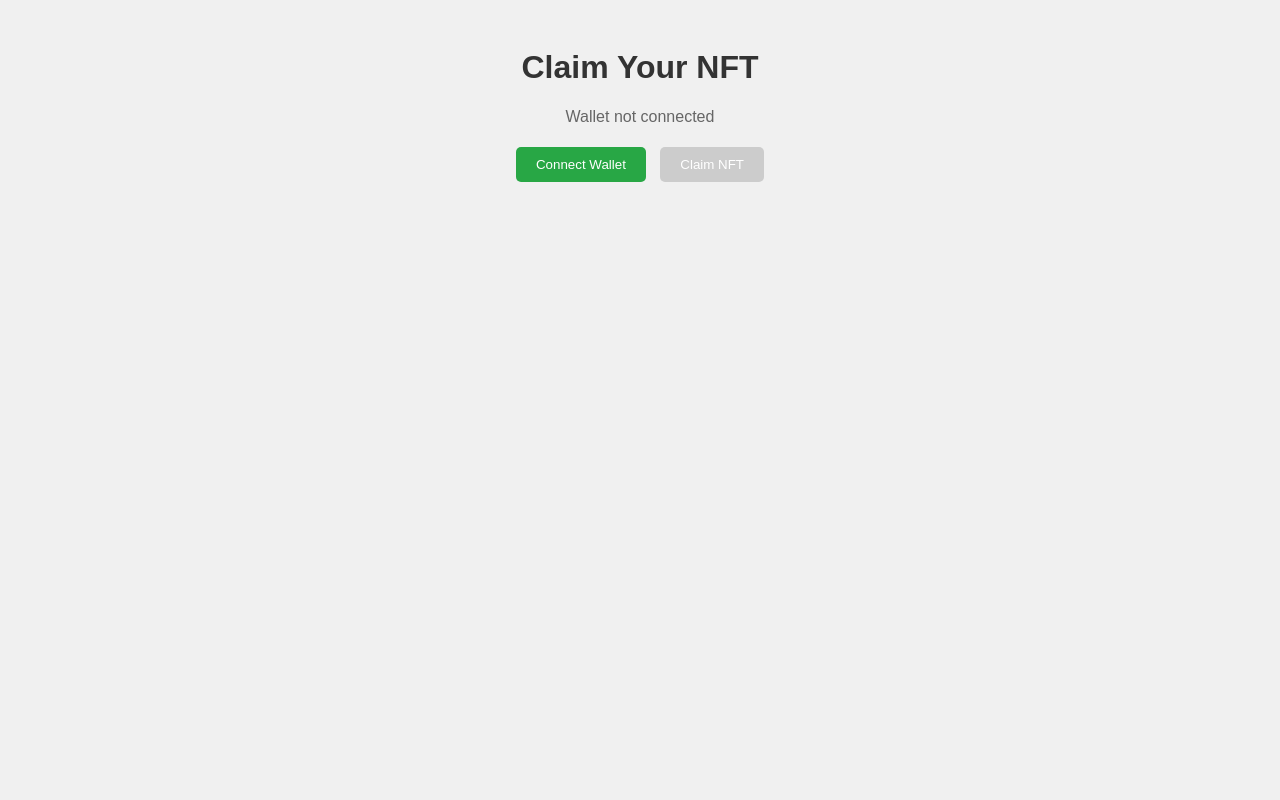
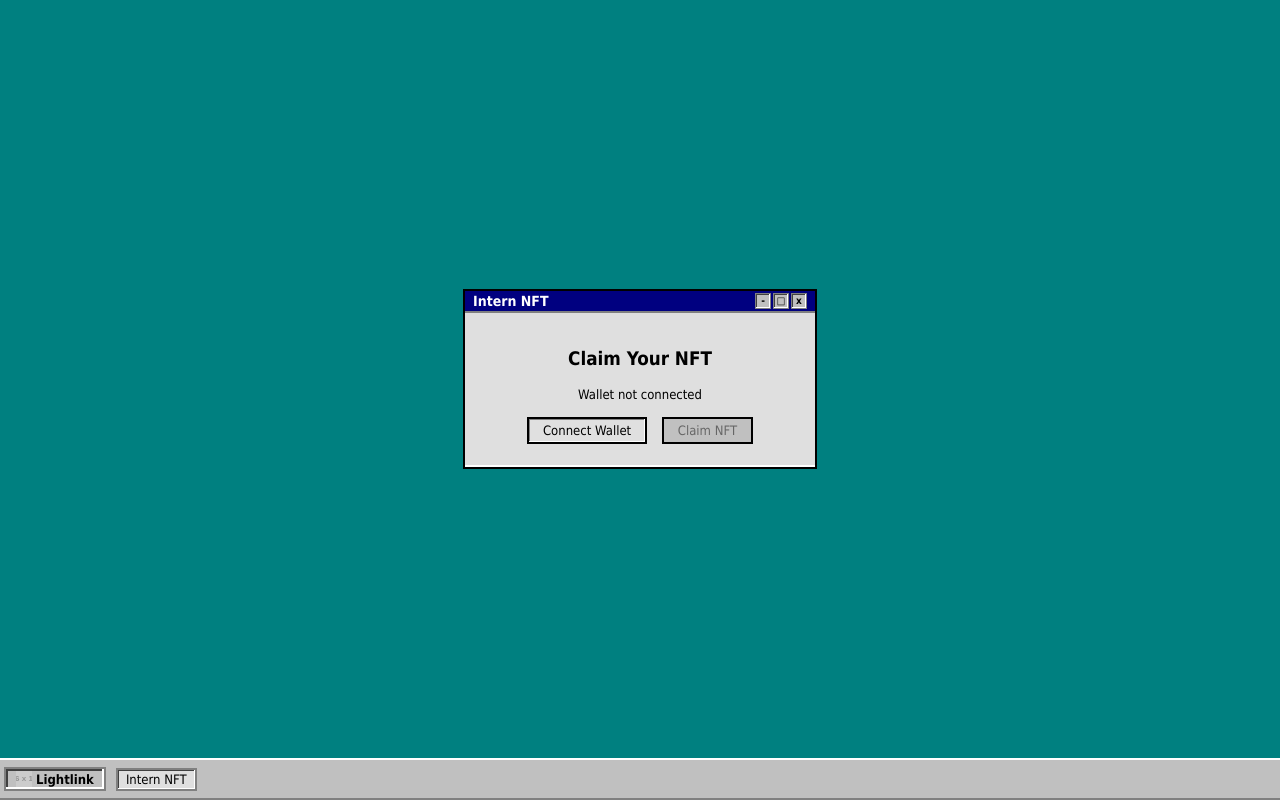
Before and after one commit to pashius/simple-nft-minter, a website: page index.html in a window 1280 px wide. Drawn offline with Linux system fonts and the light colour scheme; placeholder pictures from the web are drawn by us.

Commit message:
Update index.html

```diff
--- a/index.html
+++ b/index.html
@@ -1,44 +1,173 @@
 <!DOCTYPE html>
 <html lang="en">
 <head>
-    <meta charset="UTF-8">
-    <meta name="viewport" content="width=device-width, initial-scale=1.0">
+  <meta charset="UTF-8" />
+  <meta name="viewport" content="width=device-width, initial-scale=1.0"/>
   <title>Claim Your NFT</title>
-    <script src="https://cdn.jsdelivr.net/npm/ethers@5/dist/ethers.umd.min.js"></script>
-    <script defer src="script.js"></script>
-
   <style>
     body {
-            font-family: Arial, sans-serif;
+      margin: 0;
+      font-family: "Tahoma", sans-serif;
+      background-color: #008080;
+      height: 100vh;
+      overflow: hidden;
+      display: flex;
+      flex-direction: column;
+    }
+
+    .desktop {
+      flex: 1;
+      padding: 20px;
+      display: flex;
+      align-items: center;
+      justify-content: center;
+    }
+
+    .window {
+      width: 350px;
+      background-color: #c0c0c0;
+      border: 2px solid #000;
+      box-shadow: inset -2px -2px #fff, inset 2px 2px #808080;
+      display: flex;
+      flex-direction: column;
+    }
+
+    .title-bar {
+      background-color: #000080;
+      color: white;
+      padding: 2px 8px;
+      font-weight: bold;
+      display: flex;
+      justify-content: space-between;
+      align-items: center;
+    }
+
+    .title-bar span {
+      font-size: 14px;
+    }
+
+    .title-bar-buttons {
+      display: flex;
+      gap: 2px;
+    }
+
+    .title-bar-buttons div {
+      width: 14px;
+      height: 14px;
+      background-color: #c0c0c0;
+      border: 1px solid #808080;
+      box-shadow: inset -1px -1px #fff, inset 1px 1px #404040;
+      font-size: 10px;
       text-align: center;
-            background-color: #f0f0f0;
-            padding: 20px;
+      line-height: 14px;
+      color: black;
+      cursor: pointer;
     }
-        h1 {
-            color: #333;
+
+    .content {
+      padding: 16px;
+      text-align: center;
+      background-color: #dfdfdf;
+      border-top: 2px solid #808080;
+      border-bottom: 2px solid #fff;
     }
+
     button {
-            background-color: #28a745;
-            color: white;
-            padding: 10px 20px;
-            border: none;
-            border-radius: 5px;
+  font-family: "Tahoma", sans-serif;
+  font-size: 13px;
+  background-color: #e0e0e0;
+  border: 2px solid #000;
+  padding: 4px 14px;
+  margin: 5px;
+  box-shadow: inset -1px -1px #fff, inset 1px 1px #808080;
   cursor: pointer;
-            margin: 5px;
+  outline: none;
 }
+
+button:active {
+  box-shadow: inset 1px 1px #fff, inset -1px -1px #808080;
+}
+
     button:disabled {
-            background-color: #cccccc;
+      color: #666;
+      background-color: #c0c0c0;
+      box-shadow: none;
       cursor: not-allowed;
     }
-        p {
-            color: #666;
+
+    #wallet-status {
+      font-size: 13px;
+      margin: 10px 0;
+    }
+
+    .taskbar {
+      height: 34px;
+      background-color: #c0c0c0;
+      border-top: 2px solid #fff;
+      border-bottom: 2px solid #808080;
+      display: flex;
+      align-items: center;
+      padding: 2px 4px;
+    }
+
+    .start-button {
+      display: flex;
+      align-items: center;
+      background-color: #c0c0c0;
+      border: 2px solid #808080;
+      box-shadow: inset -2px -2px #fff, inset 2px 2px #404040;
+      padding: 2px 10px;
+      font-weight: bold;
+      font-size: 13px;
+      margin-right: 10px;
+      cursor: pointer;
+    }
+
+    .start-button img {
+      width: 16px;
+      height: 16px;
+      margin-right: 4px;
+    }
+
+    .taskbar-tab {
+      background-color: #dfdfdf;
+      border: 2px solid #808080;
+      padding: 2px 8px;
+      font-size: 13px;
+      box-shadow: inset -1px -1px #fff, inset 1px 1px #404040;
     }
   </style>
 </head>
 <body>
-    <h1>Claim Your NFT</h1>
+  <div class="desktop">
+    <div class="window">
+      <div class="title-bar">
+        <span>Intern NFT</span>
+        <div class="title-bar-buttons">
+          <div>-</div>
+          <div>□</div>
+          <div>x</div>
+        </div>
+      </div>
+      <div class="content">
+        <h3>Claim Your NFT</h3>
         <p id="wallet-status">Wallet not connected</p>
         <button id="connect-wallet">Connect Wallet</button>
         <button id="claim-nft" disabled>Claim NFT</button>
+      </div>
+    </div>
+  </div>
+
+  <div class="taskbar">
+    <div class="start-button">
+      <img src="https://via.placeholder.com/16" alt="logo" />
+      Lightlink
+    </div>
+    <div class="taskbar-tab">Intern NFT</div>
+  </div>
+
+  <!-- Include ethers.js -->
+  <script src="https://cdn.jsdelivr.net/npm/ethers@5.7.2/dist/ethers.umd.min.js"></script>
+  <script src="script.js"></script>
 </body>
 </html>
```
Lines whose indentation alone changed are shown as unchanged.
